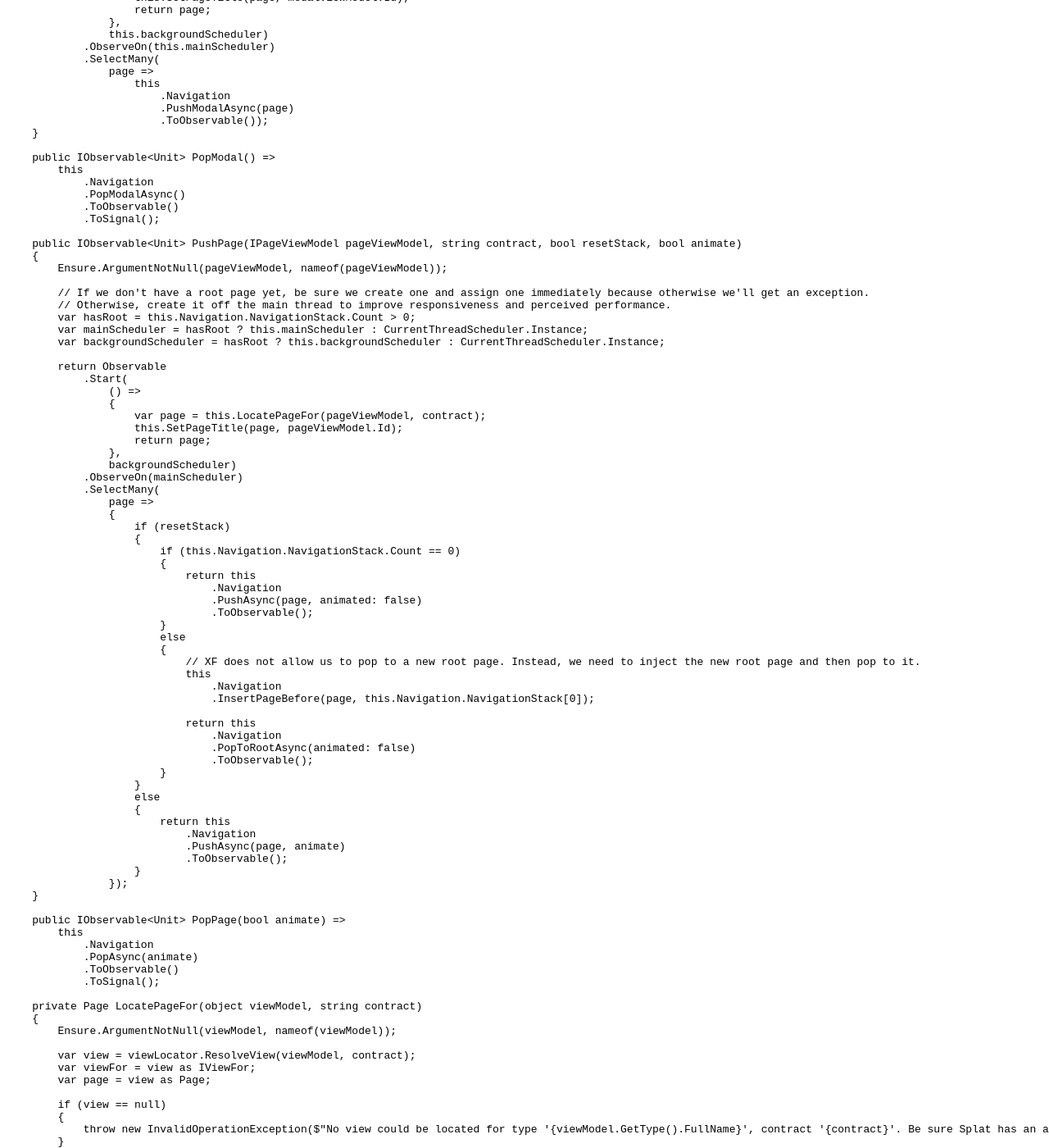
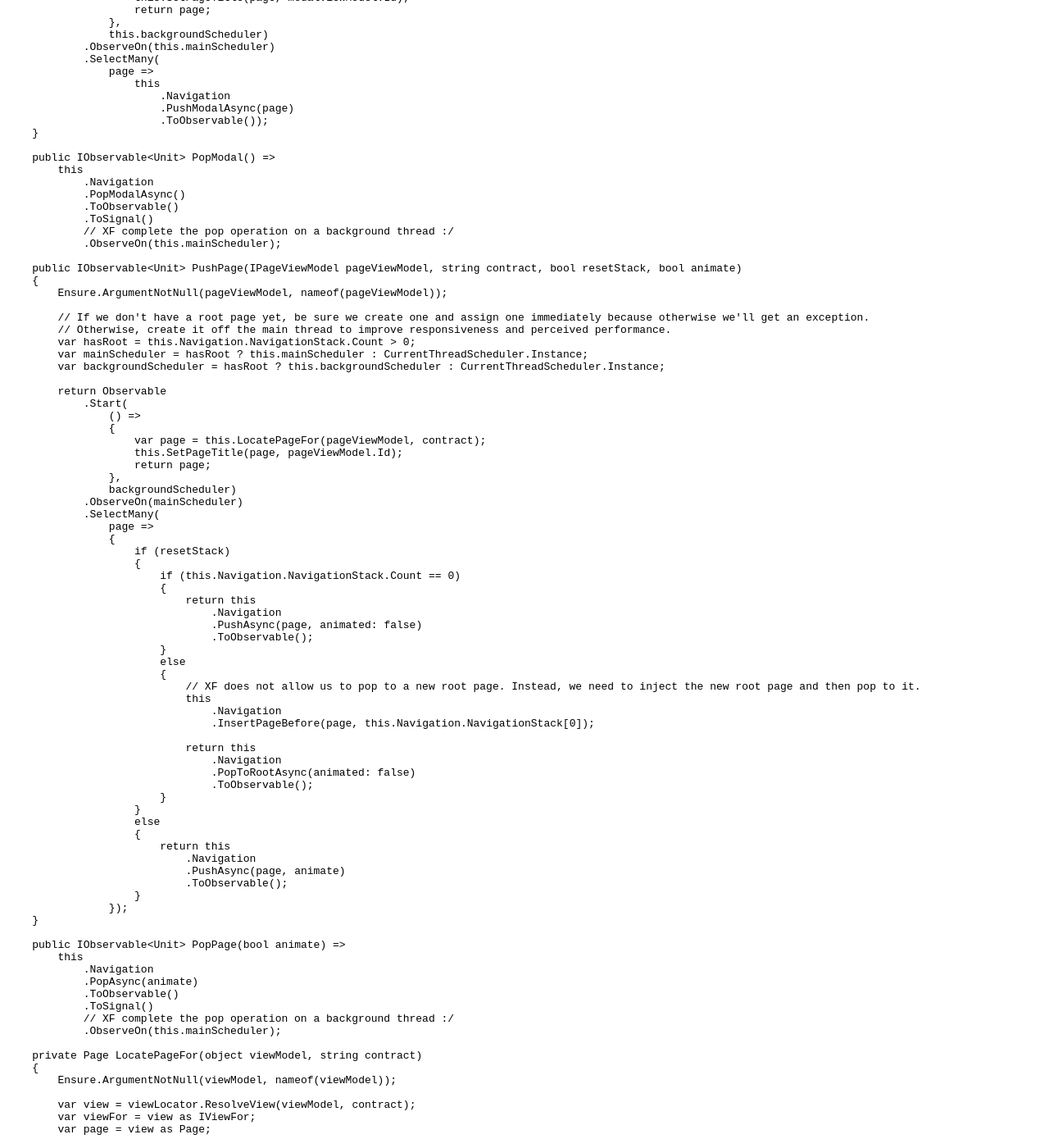
Before and after one commit to kentcb/kentcb.github.io, a Jekyll site: the page built from _posts/2017-04-26-custom-routing-in-reactiveui.md, in a window 1280 px wide and 1400 px high, scrolled down 4349 px. Shown: the whole window at 82% size. Built offline with Jekyll 4.4.1, drawn with Linux system fonts in a browser that asks for light colours; comment, search, counter and statistics services are not loaded.

Commit message:
Tweak scheduler usage

```diff
--- a/_posts/2017-04-26-custom-routing-in-reactiveui.md
+++ b/_posts/2017-04-26-custom-routing-in-reactiveui.md
@@ -281,7 +281,9 @@ public sealed class MainView : NavigationPage, IView
             .Navigation
             .PopModalAsync()
             .ToObservable()
-            .ToSignal();
+            .ToSignal()
+            // XF complete the pop operation on a background thread :/
+            .ObserveOn(this.mainScheduler);
 
     public IObservable<Unit> PushPage(IPageViewModel pageViewModel, string contract, bool resetStack, bool animate)
     {
@@ -343,7 +345,9 @@ public sealed class MainView : NavigationPage, IView
             .Navigation
             .PopAsync(animate)
             .ToObservable()
-            .ToSignal();
+            .ToSignal()
+            // XF complete the pop operation on a background thread :/
+            .ObserveOn(this.mainScheduler);
 
     private Page LocatePageFor(object viewModel, string contract)
     {
```
